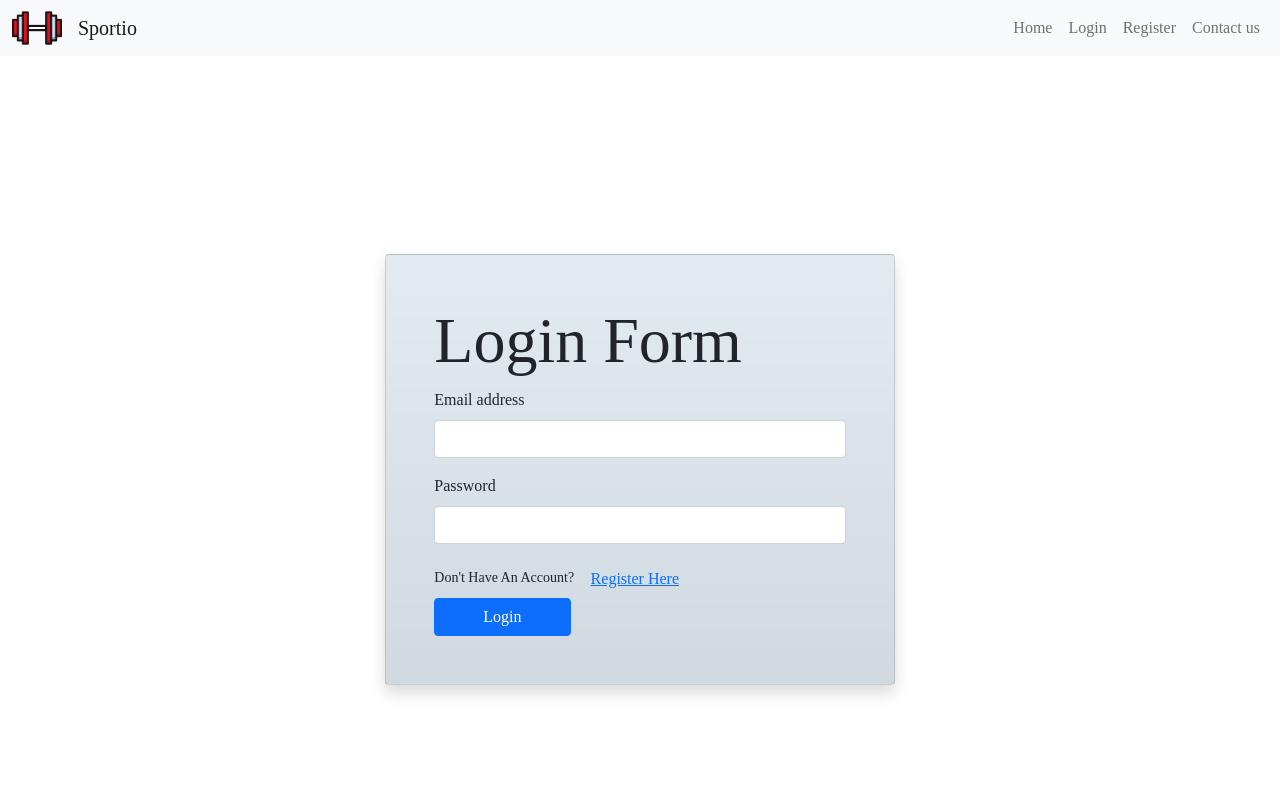
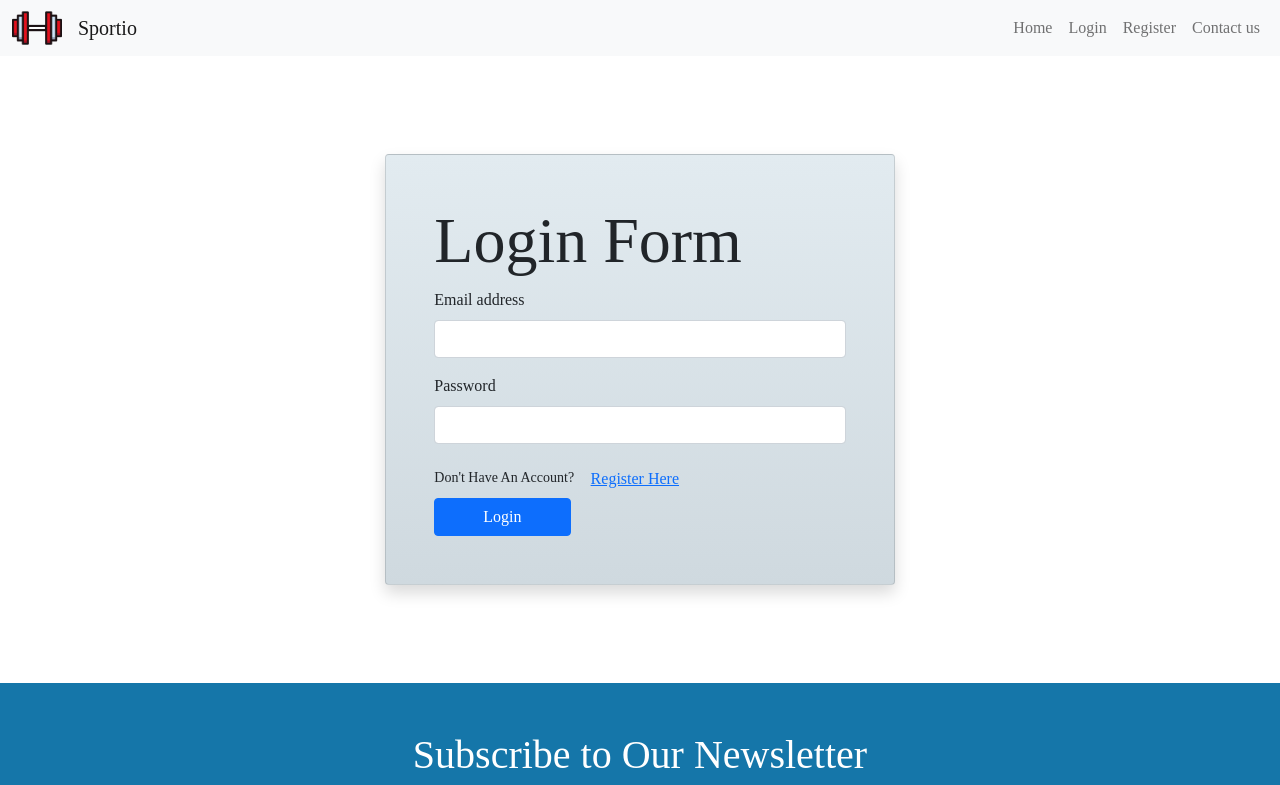
Before and after one commit to Yasser-Shehab/Sportio-Ecommerce, an Angular app: page /login in a window 1280 px wide. Shown: the top 785 px of the page. Built offline with nearby package versions, Linux system fonts and the light colour scheme; a web font is replaced by a local one.

Commit message:
custom sass

```diff
--- a/src/app/components/login-form/login-form.component.scss
+++ b/src/app/components/login-form/login-form.component.scss
@@ -1,5 +1,4 @@
-
-.card{
+.card {
   background-image: linear-gradient(to top, #cfd9df 0%, #e2ebf0 100%);
-  margin: 150px 0;
+  margin: 50px 0;
 }
--- a/src/app/components/register-form/register-form.component.scss
+++ b/src/app/components/register-form/register-form.component.scss
@@ -1,5 +1,4 @@
-
-.card{
+.card {
   background-image: linear-gradient(to top, #cfd9df 0%, #e2ebf0 100%);
-  margin: 150px 0;
+  margin: 50px 0;
 }
```
